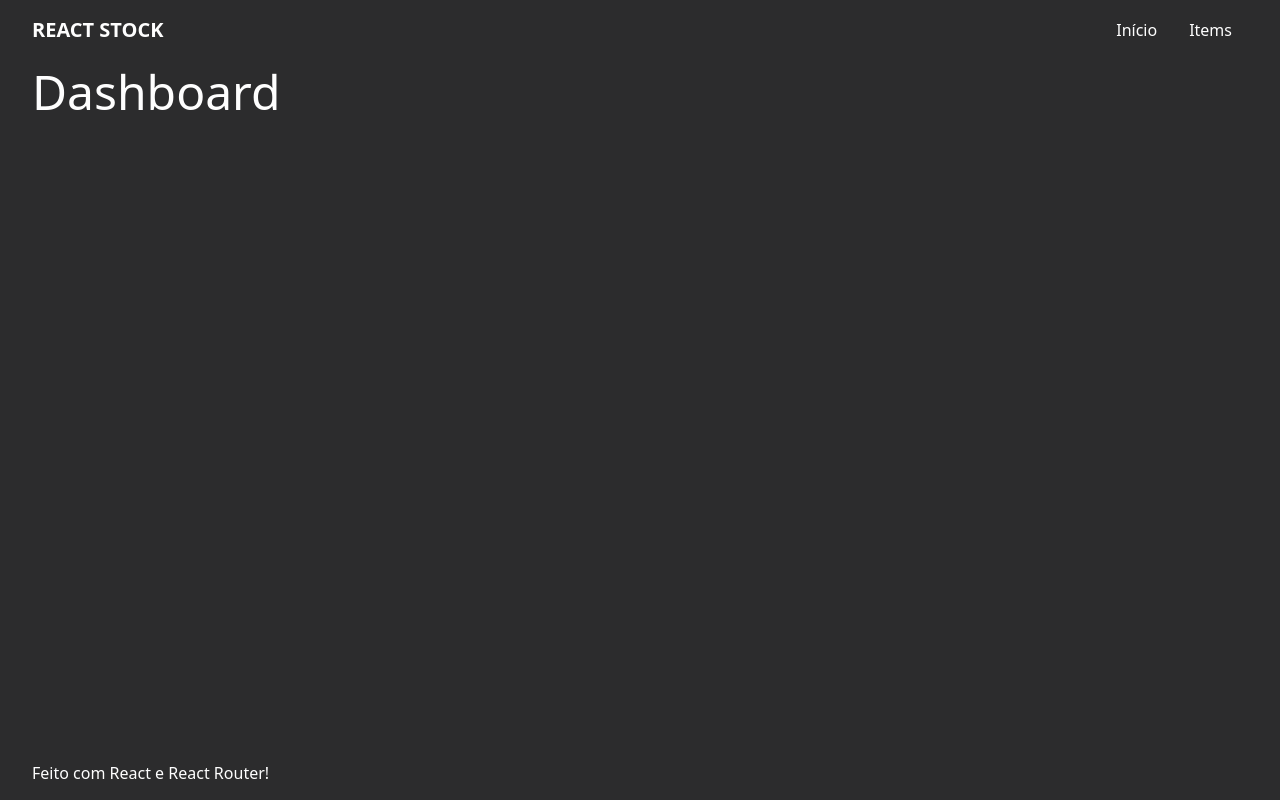
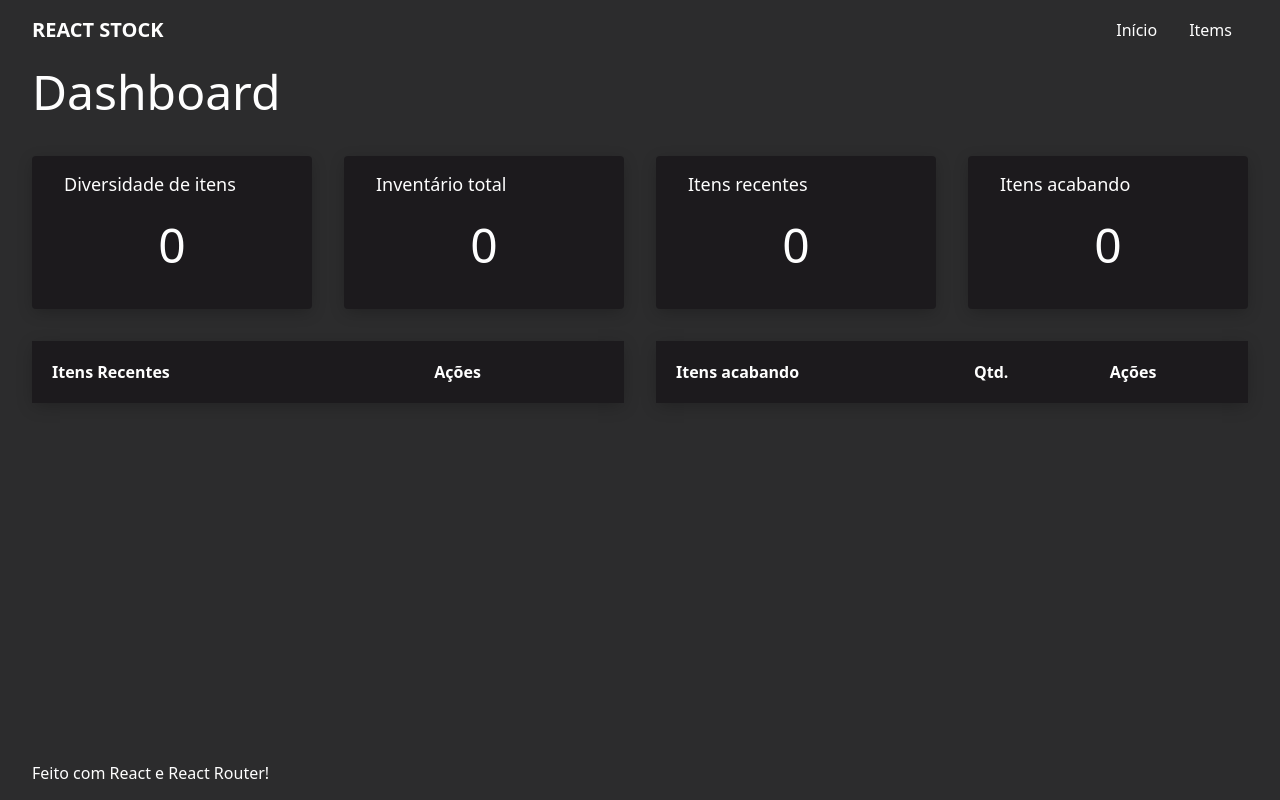
Before and after one commit to anthonymnf/React-Stock---SPA, a React (Vite) app: page / in a window 1280 px wide. Built offline with nearby package versions, Linux system fonts and the light colour scheme.

Commit message:
Add dashboard

```diff
--- a/src/pages/Home.jsx
+++ b/src/pages/Home.jsx
@@ -1,7 +1,92 @@
+import { Link } from "react-router-dom";
+import useStock from "../hooks/useStock";
+
 export default function Home() {
+  const { items } = useStock();
+
+  const diversity = items.length;
+  const inventoryTotal = items.reduce((sum, item) => +sum + +item.quantity, 0);
+
+  const today = new Date();
+  const limitDate = new Date();
+  limitDate.setDate(limitDate.getDate() - 10);
+  const recentItems = items.filter(
+    (item) => item.createdAt >= limitDate && item.createdAt <= today
+  );
+  const recentTotal = recentItems.length;
+
+  const lowQuantityItems = items.filter((item) => item.quantity < 10);
+  const lowQuantityTotal = lowQuantityItems.length;
+
   return (
     <main>
       <h1>Dashboard</h1>
+      <div className="row">
+        <div className="dashboard-card">
+          Diversidade de itens
+          <span>{diversity}</span>
+        </div>
+        <div className="dashboard-card">
+          Inventário total
+          <span>{inventoryTotal}</span>
+        </div>
+        <div className="dashboard-card">
+          Itens recentes
+          <span>{recentTotal}</span>
+        </div>
+        <div className="dashboard-card">
+          Itens acabando
+          <span>{lowQuantityTotal}</span>
+        </div>
+      </div>
+      <div className="row">
+        <div className="recent">
+          <table>
+            <thead>
+              <tr>
+                <th>Itens Recentes</th>
+                <th>Ações</th>
+              </tr>
+            </thead>
+            <tbody>
+              {recentItems.map((item) => (
+                <tr key={item.id}>
+                  <td>{item.name}</td>
+                  <td>
+                    <Link to={`/items/${item.id}`} className="button is-small">
+                      Ver
+                    </Link>
+                  </td>
+                </tr>
+              ))}
+            </tbody>
+          </table>
+        </div>
+        <div className="low">
+          <table>
+            <thead>
+              <tr>
+                <th>Itens acabando</th>
+                <th>Qtd.</th>
+                <th>Ações</th>
+              </tr>
+            </thead>
+            <tbody>
+              {lowQuantityItems.map((item) => (
+                <tr key={item.id}>
+                  <td>{item.name}</td>
+                  <td>{item.quantity}</td>
+                  <td>
+                    <Link to={`/items/${item.id}`} className="button is-small">
+                      Ver
+                    </Link>
+                  </td>
+                </tr>
+              ))}
+            </tbody>
+          </table>
+        </div>
+      </div>
     </main>
   );
 }
```
